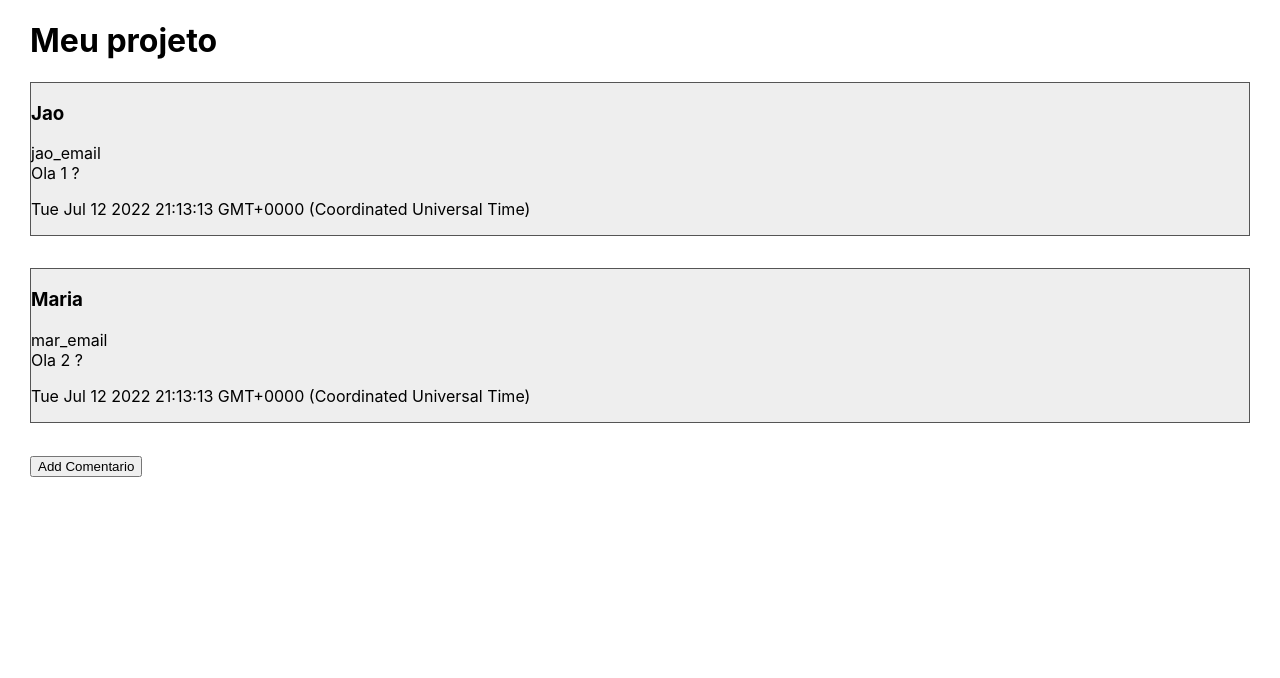
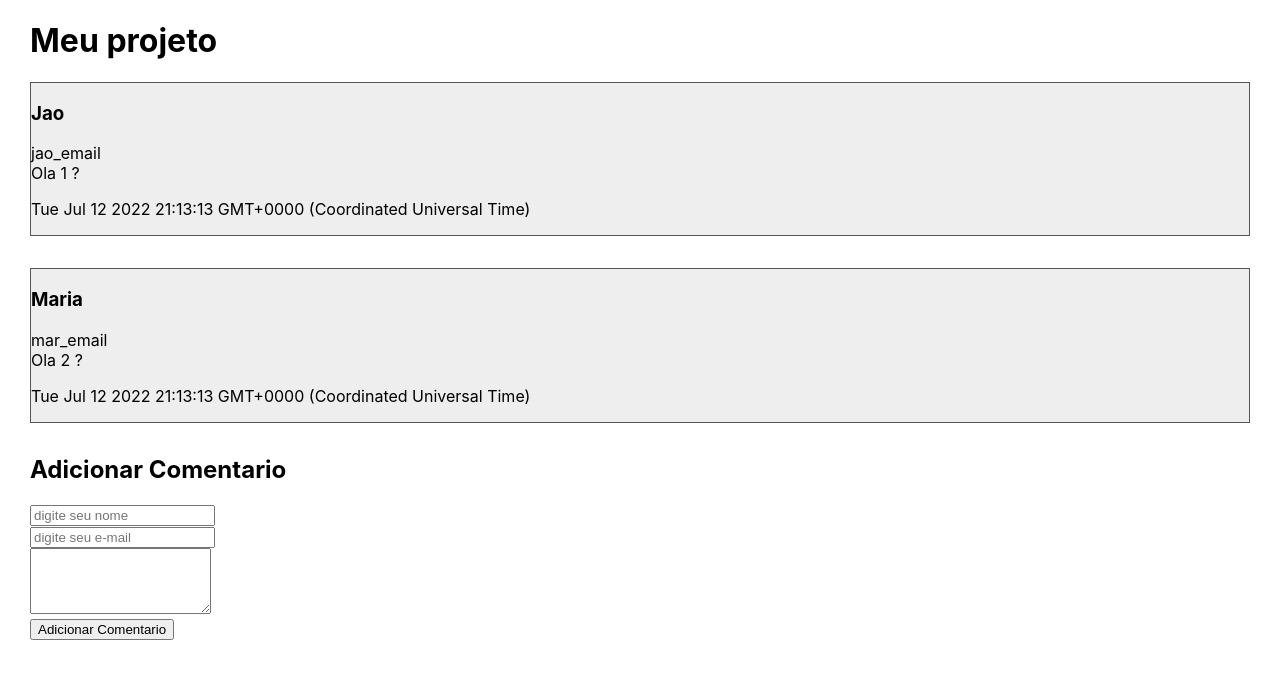
Before and after one commit to hadiljr/udemy-react-basico, a React (Create React App) app: page / in a window 1280 px wide. Shown: the top 678 px of the page. Built offline with nearby package versions, Linux system fonts and the light colour scheme.

Commit message:
Aula Tratamento de Eventos

```diff
--- a/src/App.js
+++ b/src/App.js
@@ -11,34 +11,42 @@
         nome: 'Jao',
         email: 'jao_email',
         data: new Date(),
-        mesagem: 'Ola 1 ?'
+        mensagem: 'Ola 1 ?'
       },
       {
         nome: 'Maria',
         email: 'mar_email',
         data: new Date(),
-        mesagem: 'Ola 2 ?'
+        mensagem: 'Ola 2 ?'
       },
-    ]
+    ],
+    novoComentario:{
+      nome:'',
+      email:'',
+      mensagem:''
+    }
   }
 
-  adicionarComentario = () =>{
-      const novoComentario ={
-        nome:'Teste',
-        email:'tete@teste',
-        data: new Date(),
-        mesagem: 'Ola 3 ?'
-      }
+  adicionarComentario = event =>{
 
-      // let list = this.state.comentarios;
-      // list.push(novoComentario);
+    event.preventDefault();
 
-      // this.setState({comentarios: list});
+
+    console.log("Adicionando comentario...");
+
+    const novoComentario = {...this.state.novoComentario,data: new Date()}
 
       this.setState({
-        comentarios:[...this.state.comentarios,novoComentario]
+        comentarios:[...this.state.comentarios,novoComentario],
+        novoComentario:{nome:'',email:'',mensagem:''}
       })
 
+  }
+
+  digitacao = event =>{
+    console.log(event);
+    const {name,value} = event.target;
+    this.setState({novoComentario:{...this.state.novoComentario,[name]:value}});
   }
 
   render() {
@@ -53,14 +61,43 @@
               nome={comentario.nome}
               email={comentario.email}
               data ={comentario.data}>
-              {comentario.mesagem}
+              {comentario.mensagem}
               </Comentario>
             )
 
           )
         }
 
-        <button onClick={this.adicionarComentario}>Add Comentario</button>
+        <form method="post" onSubmit={this.adicionarComentario}>
+          <h2>Adicionar Comentario</h2>
+          <div>
+            <input
+              type="text"
+              name="nome"
+              value = {this.state.novoComentario.nome}
+              onChange={this.digitacao}
+              placeholder="digite seu nome"
+
+              />
+          </div>
+          <div>
+            <input
+              type="mail"
+              name="email"
+              value = {this.state.novoComentario.email}
+              onChange={this.digitacao}
+              placeholder="digite seu e-mail"/>
+          </div>
+          <div>
+            <textarea
+              name="mensagem"
+              rows="4"
+              value={this.state.novoComentario.mensagem}
+              onChange={this.digitacao}
+            />
+          </div>
+          <button type='submit'>Adicionar Comentario</button>
+        </form>
       </div>
     );
   };
```
